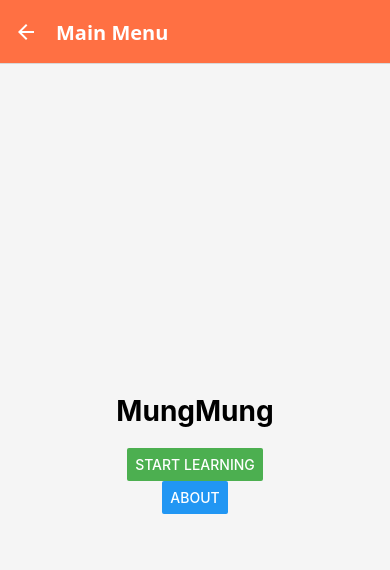
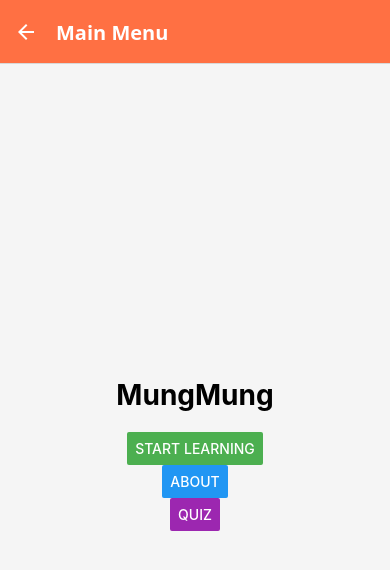
Before and after one commit to toy214/MungMungv2, a React Native app: screen /Menu in a window 390 px wide. Shown: the top 570 px of the page. Built offline with nearby package versions, Linux system fonts and the light colour scheme.

Commit message:
Update MenuScreen.js
quiz time

```diff
--- a/MenuScreen.js
+++ b/MenuScreen.js
@@ -5,8 +5,21 @@ export default function MenuScreen({ navigation }) {
   return (
     <View style={styles.container}>
       <Text style={styles.title}>MungMung</Text>
-      <Button title="Start Learning" onPress={() => navigation.navigate('Home')} color="#4CAF50" />
-      <Button title="About" onPress={() => navigation.navigate('About')} color="#2196F3" />
+      <Button
+        title="Start Learning"
+        onPress={() => navigation.navigate('Home')}
+        color="#4CAF50"
+      />
+      <Button
+        title="About"
+        onPress={() => navigation.navigate('About')}
+        color="#2196F3"
+      />
+      <Button
+        title="Quiz"
+        onPress={() => navigation.navigate('Quiz')} // Navigate to QuizScreen
+        color="#9C27B0"
+      />
     </View>
   );
 }
```
